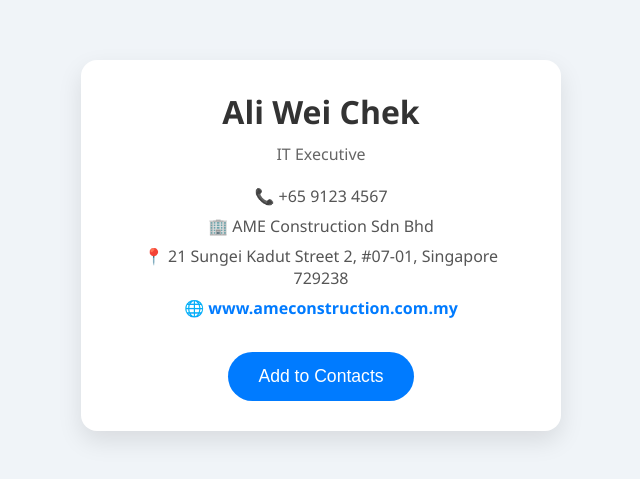
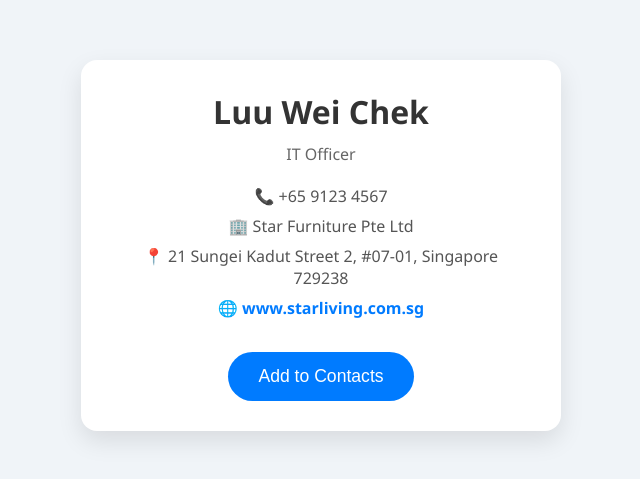
Before and after one commit to Wc0428/contact-page, a plain HTML site: page index.html in a window 1280 px wide. Shown: the part 155-634 px from the top of the page, without its empty margins (319-959 px from the left). Drawn offline with Linux system fonts and the light colour scheme.

Commit message:
Update index.html

```diff
--- a/index.html
+++ b/index.html
@@ -90,13 +90,13 @@
 </head>
 <body>
   <div class="card">
-    <div class="name">Ali Wei Chek</div>
-    <div class="title">IT Executive</div>
+    <div class="name">Luu Wei Chek</div>
+    <div class="title">IT Officer</div>
     <div class="info">📞 +65 9123 4567</div>
-    <div class="info">🏢 AME Construction Sdn Bhd</div>
+    <div class="info">🏢 Star Furniture Pte Ltd</div>
     <div class="info">📍 21 Sungei Kadut Street 2, #07-01, Singapore 729238</div>
     <div class="info">
-      🌐 <a class="website" href="https://www.ameconstruction.com.my" target="_blank" rel="noopener noreferrer">www.ameconstruction.com.my</a>
+      🌐 <a class="website" href="http://www.starliving.com.sg" target="_blank" rel="noopener noreferrer">www.starliving.com.sg</a>
     </div>
     <button id="addContactBtn">Add to Contacts</button>
 
```
